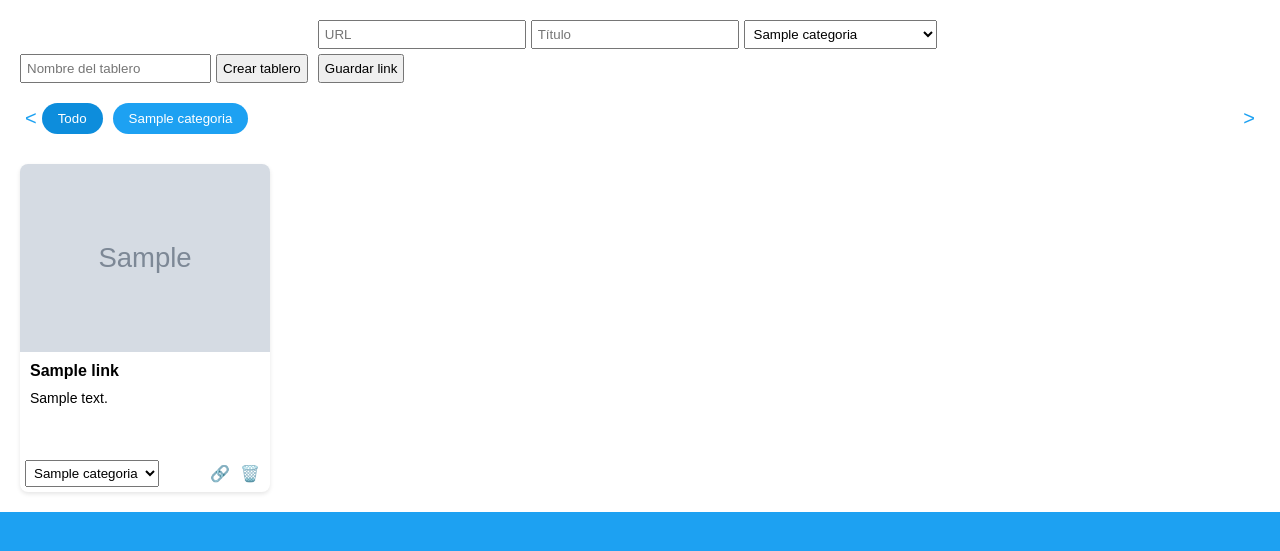
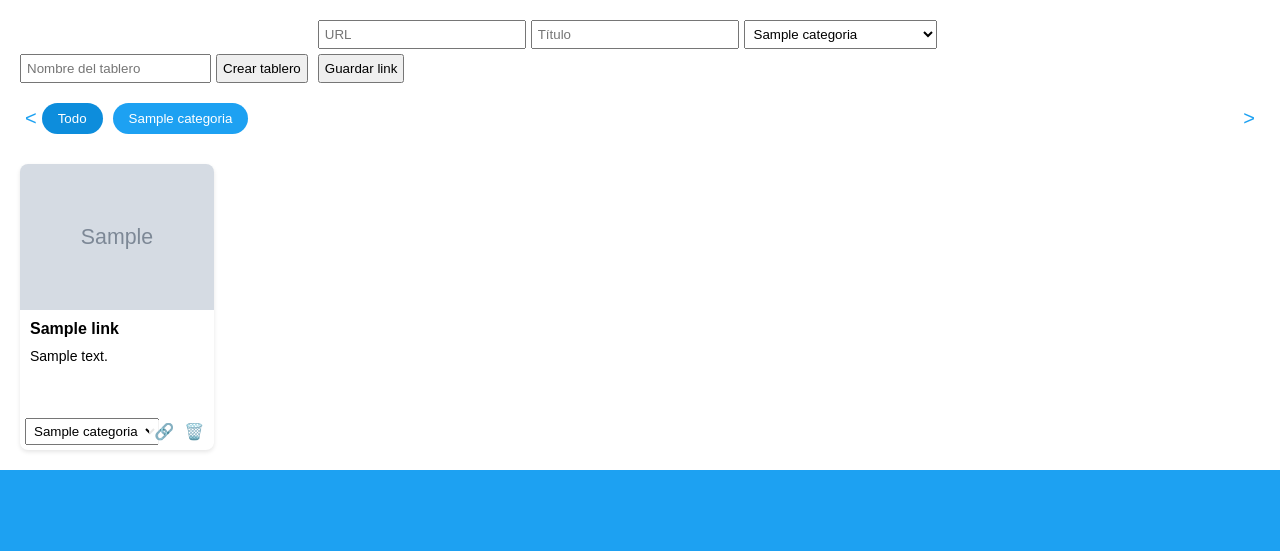
Before and after one commit to admivideo/linkaloo.com, a PHP site: page /panel_de_control.php in a window 1280 px wide. Shown: the part 65-616 px from the top of the page. Run offline with PHP 8.4, Linux system fonts and the light colour scheme; the visitor is signed in with stand-in values (Sample User, id 1); tables that the repository leaves empty hold one stand-in row (values such as "Sample post"); grey boxes marked "Sample" are stand-in pictures; some web fonts are replaced.

Commit message:
Adjust card grid responsive columns

```diff
--- a/assets/style.css
+++ b/assets/style.css
@@ -31,8 +31,8 @@ body {font-family: 'Rambla', sans-serif;margin:0;padding:0;background:#1DA1F2;co
 .board-slider::-webkit-scrollbar {display:none;}
 .board-btn {background:#1DA1F2;color:#fff;border:none;padding:8px 16px;border-radius:20px;cursor:pointer;flex-shrink:0;}
 .board-btn.active {background:#0d8ddc;}
-.link-cards {display:flex;flex-wrap:wrap;gap:10px 15px;margin-top:20px;align-items:flex-start;}
-.link-cards .card {background:#fff;color:#000;border-radius:8px;overflow:hidden;width:250px;box-shadow:0 2px 4px rgba(0,0,0,0.1);position:relative;padding-bottom:50px;}
+.link-cards {display:grid;grid-template-columns:repeat(6,1fr);gap:0 15px;margin-top:20px;align-items:start;}
+.link-cards .card {background:#fff;color:#000;border-radius:8px;overflow:hidden;width:100%;box-shadow:0 2px 4px rgba(0,0,0,0.1);position:relative;padding-bottom:50px;}
 .link-cards .card a {display:block;}
 .link-cards .card img {width:100%;height:auto;display:block;}
 .link-cards .card-body {padding:10px;}
@@ -45,8 +45,12 @@ body {font-family: 'Rambla', sans-serif;margin:0;padding:0;background:#1DA1F2;co
 .link-cards .card .card-domain {margin-top:5px;text-align:center;font-size:16px;color:#1DA1F2;display:flex;align-items:center;justify-content:center;gap:4px;}
 .link-cards .card .card-domain img {width:16px;height:16px;}
 
+@media (max-width:1024px){
+  .link-cards {grid-template-columns:repeat(4,1fr);}
+}
+
 @media (max-width:600px){
-  .link-cards .card {width:calc(50% - 10px);}
+  .link-cards {grid-template-columns:repeat(2,1fr);}
   .board-scroll {display:none;}
 }
 
```
